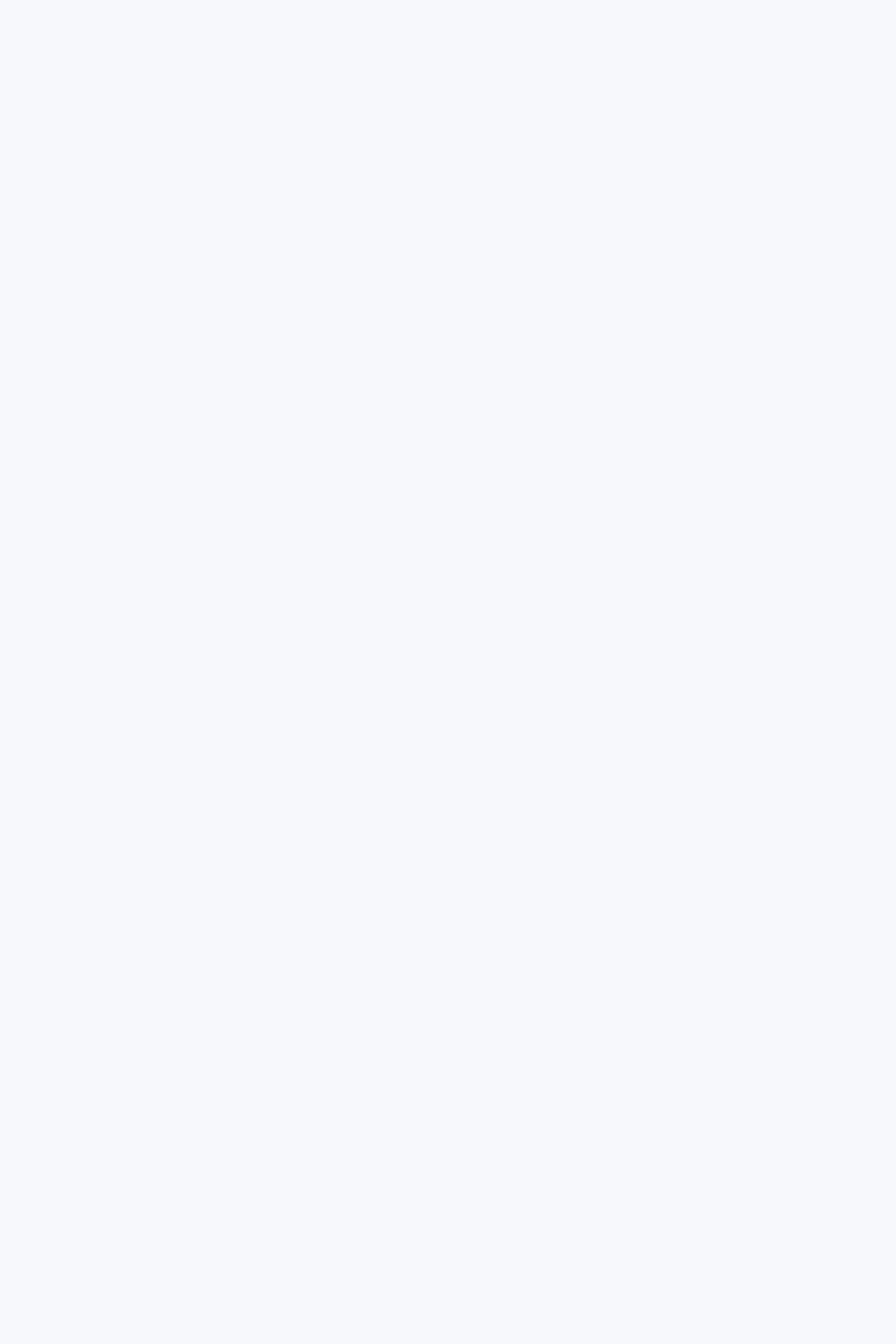
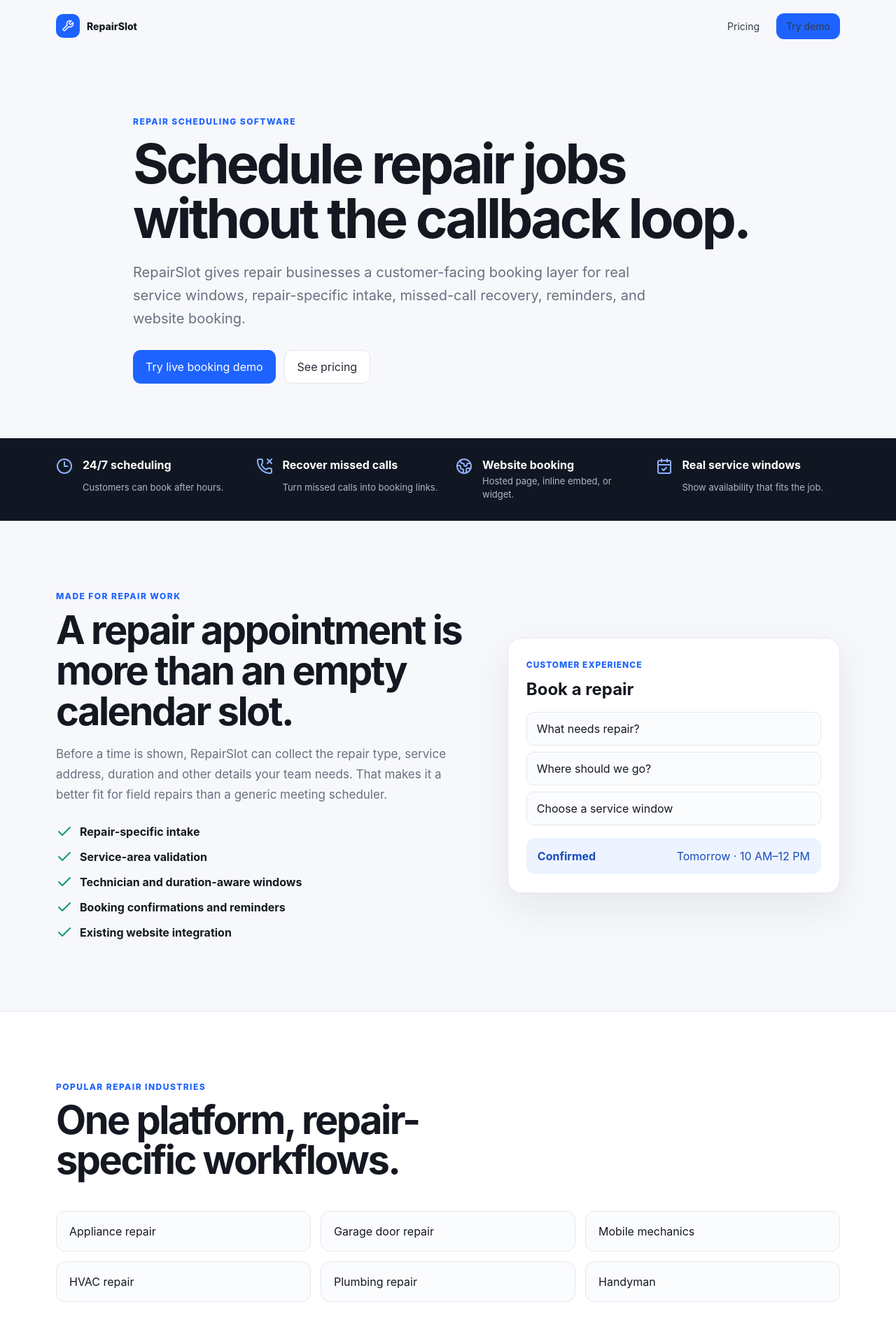
Before and after one commit to golfsum/Repairslot, a Next.js app: page /repair-scheduling-software in a window 1280 px wide. Before the commit this address had no page. Shown: the top 1920 px of the page at 70% size. Before the commit the page ends 800 px from the top, so only its background shows below. Built offline with nearby package versions, Linux system fonts and the light colour scheme.

Commit message:
Add repair scheduling software pillar page

```diff
--- /dev/null
+++ b/app/repair-scheduling-software/page.tsx
@@ -0,0 +1,19 @@
+import type { Metadata } from 'next';
+import { CalendarCheck, Check, Clock3, Globe2, PhoneMissed, Wrench } from 'lucide-react';
+
+export const metadata: Metadata = {
+  title: { absolute: 'Repair Scheduling Software | RepairSlot' },
+  description: 'Repair scheduling software that lets customers book real service windows online. Add hosted booking, website embeds, reminders, and missed-call recovery.',
+  alternates: { canonical: '/repair-scheduling-software' },
+};
+
+export default function Page(){
+  return <main className="seoPage">
+    <header className="nav shell"><a className="brand" href="/"><span className="brandMark"><Wrench size={18}/></span><span>RepairSlot</span></a><nav><a href="/#pricing">Pricing</a><a className="button buttonSmall" href="/book/demo">Try demo</a></nav></header>
+    <section className="seoHero shell"><div className="eyebrow">Repair scheduling software</div><h1>Schedule repair jobs without the callback loop.</h1><p>RepairSlot gives repair businesses a customer-facing booking layer for real service windows, repair-specific intake, missed-call recovery, reminders, and website booking.</p><div className="heroActions"><a className="button" href="/book/demo">Try live booking demo</a><a className="ghostButton" href="/#pricing">See pricing</a></div></section>
+    <section className="seoStrip"><div className="shell seoBenefits"><div><Clock3/><strong>24/7 scheduling</strong><span>Customers can book after hours.</span></div><div><PhoneMissed/><strong>Recover missed calls</strong><span>Turn missed calls into booking links.</span></div><div><Globe2/><strong>Website booking</strong><span>Hosted page, inline embed, or widget.</span></div><div><CalendarCheck/><strong>Real service windows</strong><span>Show availability that fits the job.</span></div></div></section>
+    <section className="section shell seoTwoCol"><div><div className="eyebrow">Made for repair work</div><h2>A repair appointment is more than an empty calendar slot.</h2><p>Before a time is shown, RepairSlot can collect the repair type, service address, duration and other details your team needs. That makes it a better fit for field repairs than a generic meeting scheduler.</p><ul className="seoChecklist"><li><Check/> Repair-specific intake</li><li><Check/> Service-area validation</li><li><Check/> Technician and duration-aware windows</li><li><Check/> Booking confirmations and reminders</li><li><Check/> Existing website integration</li></ul></div><div className="seoExampleCard"><span>Customer experience</span><h3>Book a repair</h3><div className="seoExample">What needs repair?</div><div className="seoExample">Where should we go?</div><div className="seoExample">Choose a service window</div><div className="seoWindow"><strong>Confirmed</strong><span>Tomorrow · 10 AM–12 PM</span></div></div></section>
+    <section className="section industrySection"><div className="shell"><div className="sectionIntro narrow"><div className="eyebrow">Popular repair industries</div><h2>One platform, repair-specific workflows.</h2></div><div className="industryGrid"><a className="industry" href="/appliance-repair-scheduling-software">Appliance repair</a><a className="industry" href="/garage-door-repair-scheduling-software">Garage door repair</a><a className="industry" href="/mobile-mechanic-scheduling-software">Mobile mechanics</a><a className="industry" href="/hvac-repair-scheduling-software">HVAC repair</a><a className="industry" href="/plumbing-repair-scheduling-software">Plumbing repair</a><a className="industry" href="/handyman-scheduling-software">Handyman</a></div></div></section>
+    <section className="cta"><div className="shell ctaInner"><div><div className="eyebrow light">Turn ready-to-hire visitors into booked jobs.</div><h2>Add repair scheduling to your website.</h2></div><a className="button lightButton" href="/book/demo">Try RepairSlot</a></div></section>
+  </main>
+}
```
